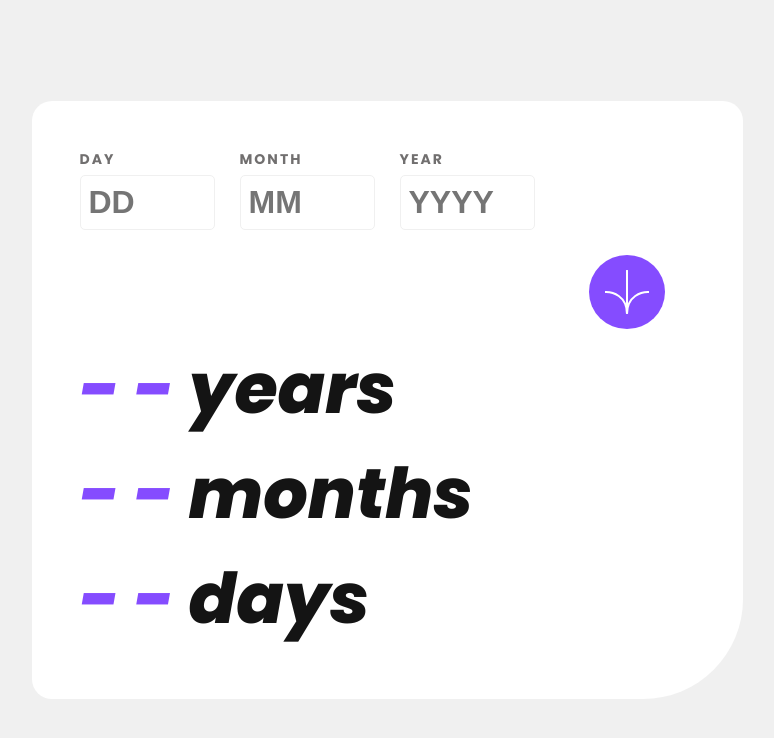
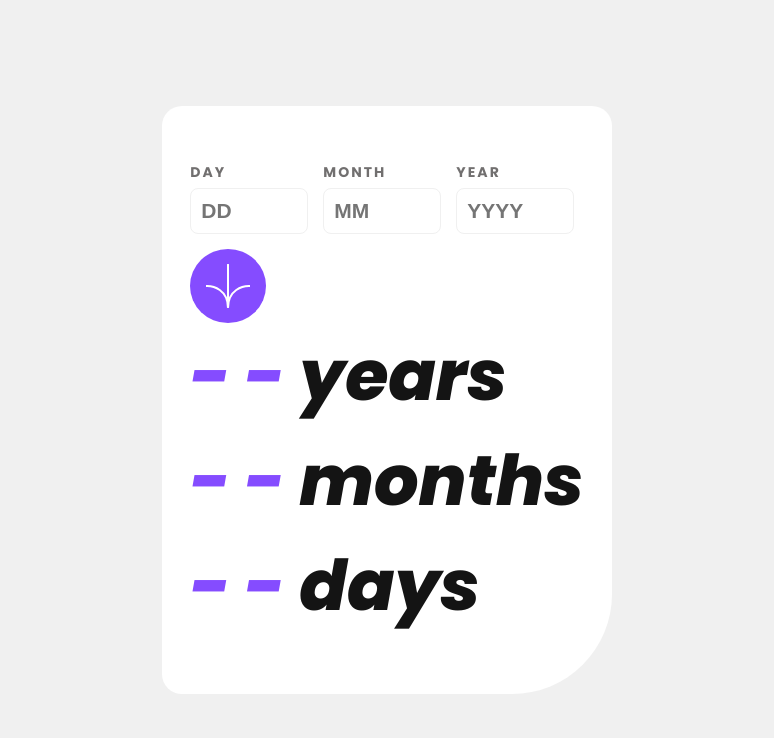
Before and after one commit to oubaidelmoudhik/age-calculator, a React (Vite) app: page / in a window 1280 px wide. Shown: the top 738 px of the page, without its empty margins (253-1027 px from the left). Built offline with nearby package versions, Linux system fonts and the light colour scheme.

Commit message:
started refactoring the entire code

```diff
--- a/src/App.css
+++ b/src/App.css
@@ -1,4 +1,4 @@
-.container {
+/* .container {
   background-color: var(--clr-white);
   display: flex;
   flex-direction: column;
@@ -29,7 +29,7 @@
   .mainForm {
     display: flex;
     flex-wrap: wrap;
-    /* grid-template-columns: repeat(3, 1fr); */
+    grid-template-columns: repeat(3, 1fr);
     gap: 15px;
   }
   .mainForm button {
@@ -76,6 +76,97 @@
 .inputContainer input:focus {
   border-color: var(--clr-primary-purple);
 }
+ input:invalid {
+  border-color: red;
+}
+.inputContainer input:valid {
+  background-color: palegreen;
+}
+.inputContainer input:invalid {
+  background-color: lightpink;
+}
+.empty label {
+  color: var(--clr-light-red);
+}
+.empty input {
+  border-color: var(--clr-light-red);
+}
+/* prettier-ignore */
+/*
+.empty::after {
+  content: "This field is required";
+  color: var(--clr-light-red);
+  font-size: 14px;
+  font-style: italic;
+}
+
+.results {
+  font-weight: 900;
+  font-style: italic;
+  font-size: 70px;
+  color: var(--clr-off-black);
+}
+.results span {
+  color: var(--clr-primary-purple);
+}
+*/
+
+#root {
+  display: flex;
+  max-width: 85%;
+}
+.container {
+  background-color: var(--clr-white);
+  border-radius: 20px 20px 100px 20px;
+  display: flex;
+  flex-direction: column;
+  width: 100%;
+  padding: 4rem 2rem;
+}
+.mainForm {
+  display: flex;
+  /* grid-template-columns: repeat(3, 1fr); */
+  flex-wrap: wrap;
+  gap: 15px;
+}
+
+.inputContainer {
+  display: flex;
+  flex-direction: column;
+  gap: 5px;
+  width: 30%;
+}
+.inputContainer label {
+  color: var(--clr-smokey-grey);
+  font-size: 1rem;
+  font-weight: 700;
+  letter-spacing: 2px;
+  text-transform: uppercase;
+}
+.inputContainer input {
+  border: 1px solid var(--clr-off-white);
+  border-radius: 8px;
+  font-weight: 700;
+  font-size: 1.5rem;
+  outline: none;
+  padding: 10px 17px 10px 10px;
+  text-transform: uppercase;
+}
+.inputContainer input:focus {
+  border-color: var(--clr-primary-purple);
+}
+input[type='image'] {
+  background-color: var(--clr-primary-purple);
+  border-radius: 50%;
+  padding: 15px;
+  transition: 0.2s linear;
+  justify-self: center;
+}
+input[type='image']:hover {
+  background-color: var(--clr-off-black);
+  border-radius: 50%;
+  padding: 15px;
+}
 /* input:invalid {
   border-color: red;
 } */
--- a/src/App.jsx
+++ b/src/App.jsx
@@ -43,6 +43,7 @@ function App() {
             <input
               id='day'
               type='number'
+              autoComplete='hidden'
               min={1}
               max={31}
               placeholder='DD'
@@ -65,6 +66,7 @@ function App() {
             <input
               id='month'
               type='number'
+              autoComplete='hidden'
               min={1}
               max={12}
               placeholder='MM'
@@ -87,6 +89,7 @@ function App() {
             <input
               id='year'
               type='number'
+              autoComplete='hidden'
               min={1950}
               max={2024}
               placeholder='YYYY'
@@ -101,9 +104,7 @@ function App() {
             />
           </div>
 
-          <button>
-            <img src={arrow} />
-          </button>
+          <input type='image' src={arrow} alt='submit' />
         </form>
         <div className='results'>
           <div className='years'>
--- a/src/index.css
+++ b/src/index.css
@@ -15,6 +15,7 @@
   font-family: var(--ff-primary);
   line-height: 1.5;
   font-weight: 400;
+  font-size: 14px;
 
   color: var(--clr-off-black);
   background-color: var(--clr-off-white);
```
